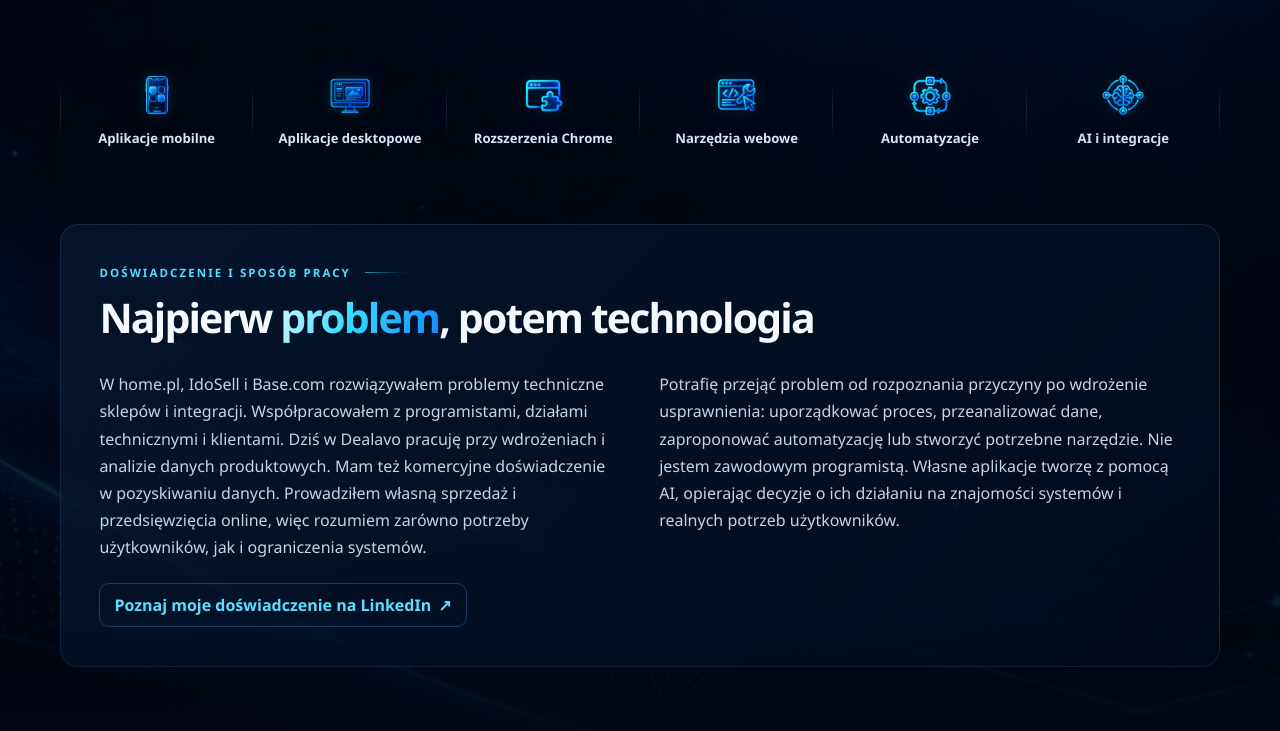
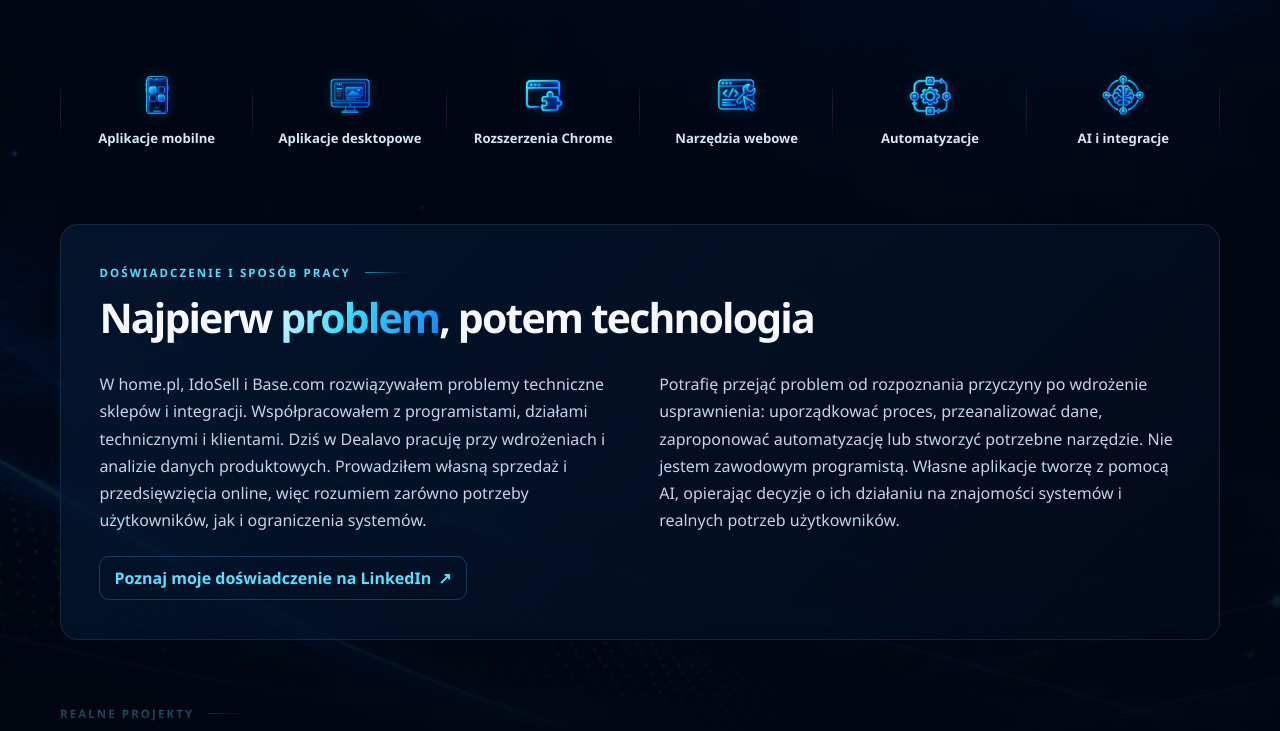
Before and after one commit to wiktor-furmanczyk/wiktor-furmanczyk.github.io, a Jekyll site: the page built from index.md, in a window 1280 px wide and 1400 px high, cut to the strip 669-1400 px from the top of the window. Built offline with Jekyll 4.4.1, drawn with Linux system fonts in a browser that asks for light colours.

```diff
--- a/assets/css/style.scss
+++ b/assets/css/style.scss
@@ -948,6 +948,7 @@ body.header-hidden .site-header:not(:focus-within) { transform: translate3d(0, -
 
 .home-page .hero-art { align-self: stretch; min-height: 0; overflow: visible; }
 .home-page .hero-art::before { display: none; }
+.home-page #hero-title .text-gradient { padding-right: .08em; }
 .home-page .hero-art img { flex: 0 0 auto; width: 125%; max-width: none; max-height: 560px; filter: none; transform: none; -webkit-mask-image: linear-gradient(to bottom, #000 0%, #000 82%, transparent 100%); mask-image: linear-gradient(to bottom, #000 0%, #000 82%, transparent 100%); }
 .home-page .roadmap-banner { grid-template-columns: minmax(0, 1fr) minmax(0, 1fr); }
 .home-page .roadmap-banner-art { width: min(620px, 100%); justify-self: end; }
--- a/index.md
+++ b/index.md
@@ -41,7 +41,7 @@ image_alt: VeltoWeb - praktyczne rozwiązania cyfrowe, aplikacje, automatyzacje
     </div>
   </div>
   <div class="about-grid">
-    <p>W home.pl, IdoSell i Base.com rozwiązywałem problemy techniczne sklepów i integracji. Współpracowałem z programistami, działami technicznymi i klientami. Dziś w Dealavo pracuję przy wdrożeniach i analizie danych produktowych. Mam też komercyjne doświadczenie w pozyskiwaniu danych. Prowadziłem własną sprzedaż i przedsięwzięcia online, więc rozumiem zarówno potrzeby użytkowników, jak i ograniczenia systemów.</p>
+    <p>W home.pl, IdoSell i Base.com rozwiązywałem problemy techniczne sklepów i integracji. Współpracowałem z programistami, działami technicznymi i klientami. Dziś w Dealavo pracuję przy wdrożeniach i analizie danych produktowych. Prowadziłem własną sprzedaż i przedsięwzięcia online, więc rozumiem zarówno potrzeby użytkowników, jak i ograniczenia systemów.</p>
     <p>Potrafię przejąć problem od rozpoznania przyczyny po wdrożenie usprawnienia: uporządkować proces, przeanalizować dane, zaproponować automatyzację lub stworzyć potrzebne narzędzie. Nie jestem zawodowym programistą. Własne aplikacje tworzę z pomocą AI, opierając decyzje o ich działaniu na znajomości systemów i realnych potrzeb użytkowników.</p>
   </div>
   <a class="text-link" href="https://www.linkedin.com/in/wiktorfurmanczyk/" target="_blank" rel="noopener noreferrer">Poznaj moje doświadczenie na LinkedIn <span aria-hidden="true">↗</span></a>
```
Also changed, not shown: en/index.md (+1 -1 lines).
